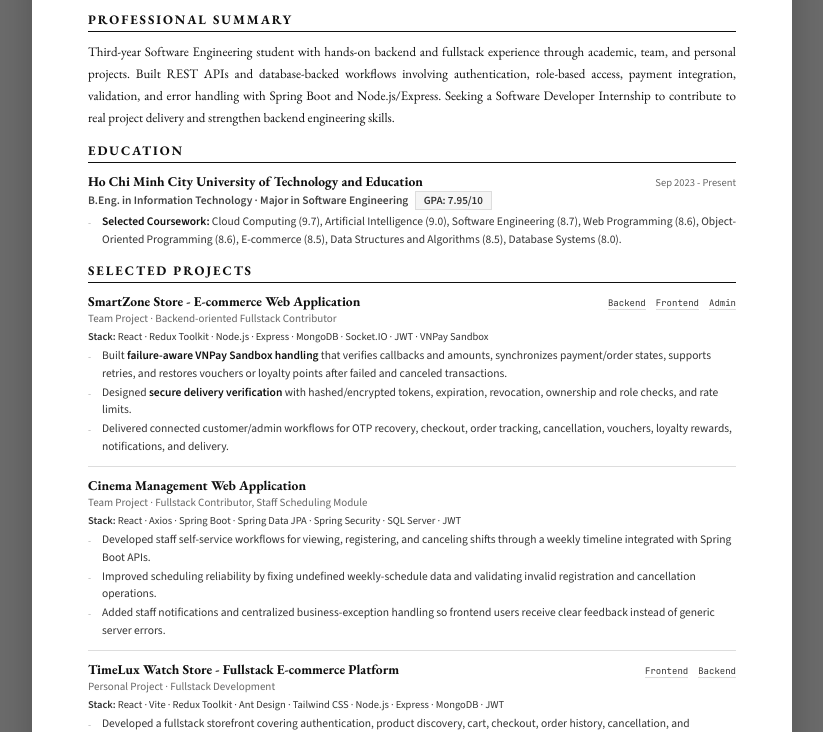
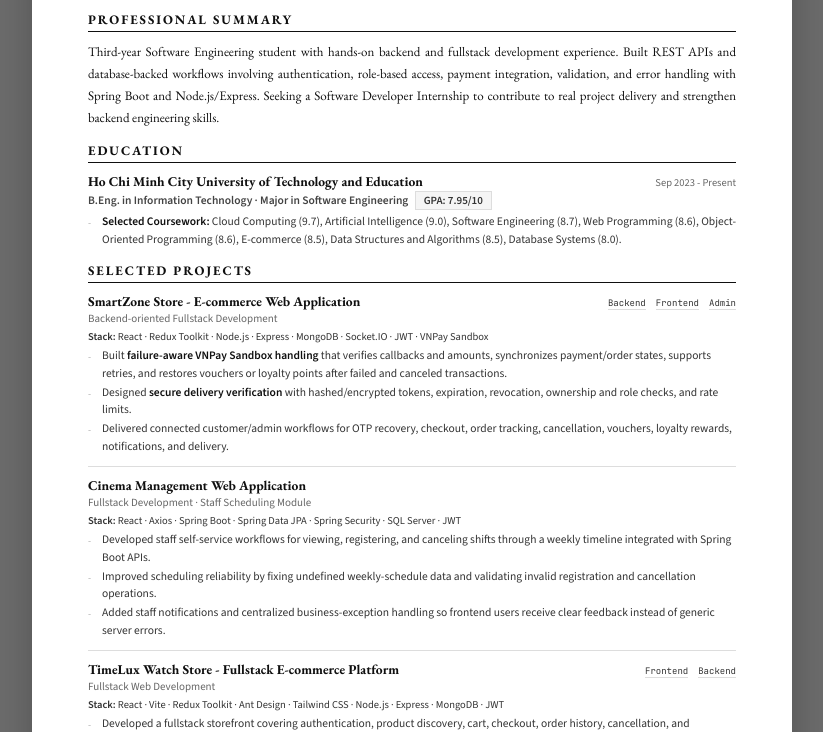
Before and after one commit to PhucTien2103/cv, a plain HTML site: page index.html in a window 1280 px wide. Shown: the part 224-956 px from the top of the page, without its empty margins (228-1051 px from the left). Drawn offline with nearby package versions, Linux system fonts and the light colour scheme.

Commit message:
Remove project-origin labels from CV

```diff
--- a/index.html
+++ b/index.html
@@ -541,7 +541,7 @@
     <div class="section">
       <div class="sec-title">Professional Summary</div>
         <p class="summary-text">
-          Third-year Software Engineering student with hands-on backend and fullstack experience through academic, team, and personal projects. Built REST APIs and database-backed workflows involving authentication, role-based access, payment integration, validation, and error handling with Spring Boot and Node.js/Express. Seeking a Software Developer Internship to contribute to real project delivery and strengthen backend engineering skills.
+          Third-year Software Engineering student with hands-on backend and fullstack development experience. Built REST APIs and database-backed workflows involving authentication, role-based access, payment integration, validation, and error handling with Spring Boot and Node.js/Express. Seeking a Software Developer Internship to contribute to real project delivery and strengthen backend engineering skills.
         </p>
     </div>
 
@@ -574,7 +574,7 @@
             <a class="p-link" href="https://github.com/Ginas559/website-chatting-ADMIN" target="_blank">Admin</a>
           </div>
         </div>
-        <div class="p-sub">Team Project · Backend-oriented Fullstack Contributor</div>
+        <div class="p-sub">Backend-oriented Fullstack Development</div>
         <div class="p-stack"><span>Stack:</span> React · Redux Toolkit · Node.js · Express · MongoDB · Socket.IO · JWT · VNPay Sandbox</div>
         <ul class="p-bullets">
           <li>Built <strong>failure-aware VNPay Sandbox handling</strong> that verifies callbacks and amounts, synchronizes payment/order states, supports retries, and restores vouchers or loyalty points after failed and canceled transactions.</li>
@@ -589,7 +589,7 @@
         <div class="p-head">
           <div class="p-title">Cinema Management Web Application</div>
         </div>
-        <div class="p-sub">Team Project · Fullstack Contributor, Staff Scheduling Module</div>
+        <div class="p-sub">Fullstack Development · Staff Scheduling Module</div>
         <div class="p-stack"><span>Stack:</span> React · Axios · Spring Boot · Spring Data JPA · Spring Security · SQL Server · JWT</div>
         <ul class="p-bullets">
           <li>Developed staff self-service workflows for viewing, registering, and canceling shifts through a weekly timeline integrated with Spring Boot APIs.</li>
@@ -608,7 +608,7 @@
             <a class="p-link" href="https://github.com/PhucTien2103/Baitap-06-20-05-2026-website-TimeLux-BE" target="_blank">Backend</a>
           </div>
         </div>
-        <div class="p-sub">Personal Project · Fullstack Development</div>
+        <div class="p-sub">Fullstack Web Development</div>
         <div class="p-stack"><span>Stack:</span> React · Vite · Redux Toolkit · Ant Design · Tailwind CSS · Node.js · Express · MongoDB · JWT</div>
         <ul class="p-bullets">
           <li>Developed a fullstack storefront covering authentication, product discovery, cart, checkout, order history, cancellation, and administrative user management.</li>
```
